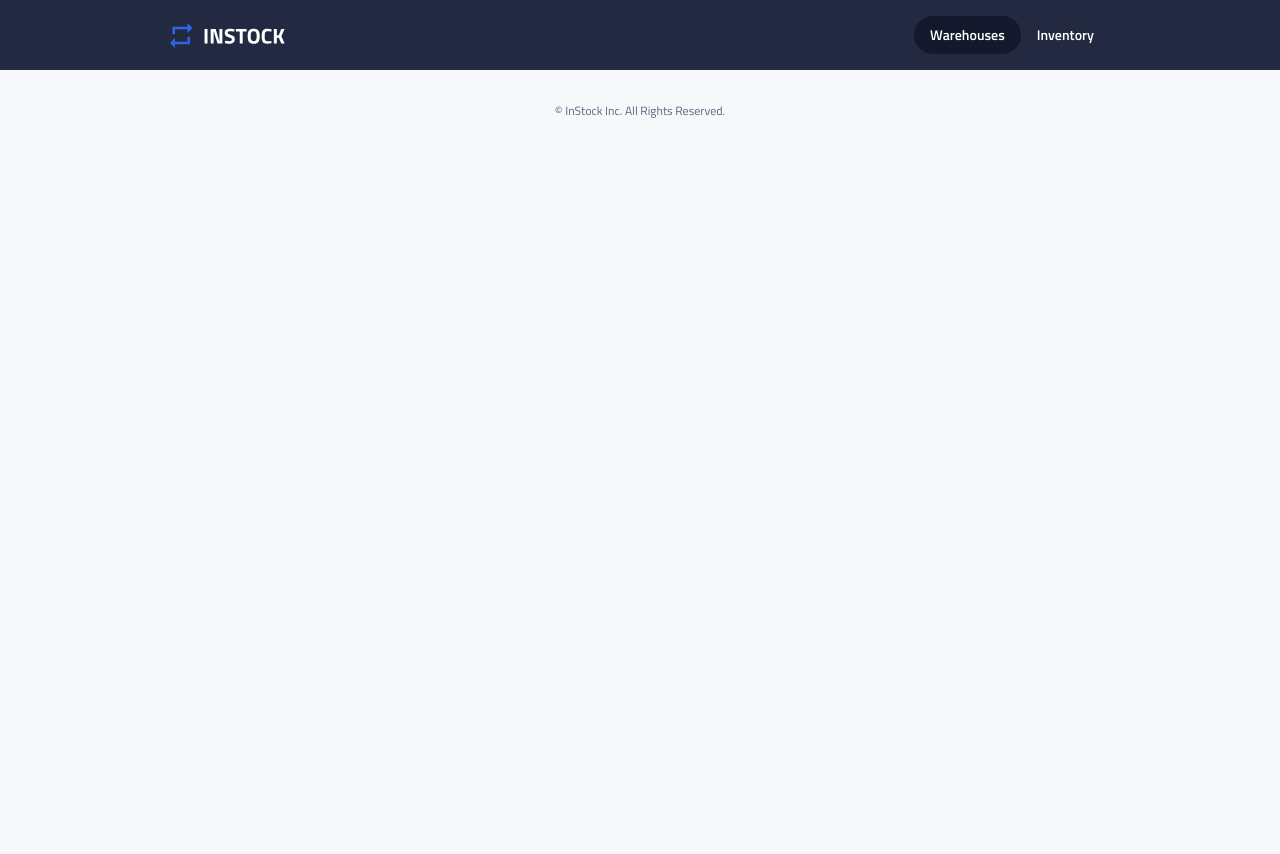
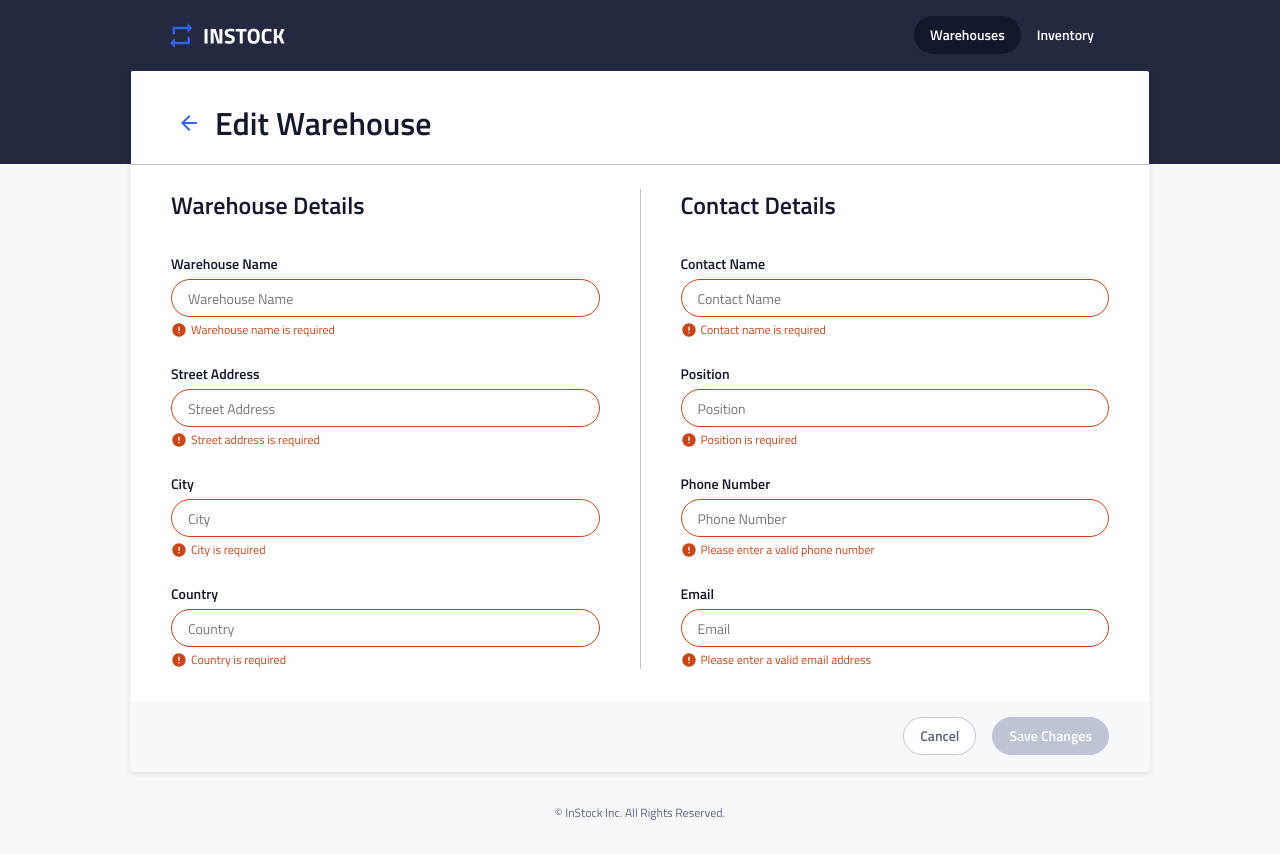
Before and after one commit to alperzini/instock-client, a React (Vite) app: page /editWarehouse/1 in a window 1280 px wide. Before the commit the page ends 800 px from the top, so only its background shows below. Built offline with nearby package versions, Linux system fonts and the light colour scheme; no server answers.

Commit message:
edit warehouse page

```diff
--- a/src/pages/EditWarehousePage/EditWarehousePage.jsx
+++ b/src/pages/EditWarehousePage/EditWarehousePage.jsx
@@ -1,8 +1,21 @@
+import { useParams } from "react-router-dom";
+import PageWrapper from "../../components/PageWrapper/PageWrapper";
+import WarehouseForm from "../../components/WarehouseForm/WarehouseForm";
 import "./EditWarehousePage.scss";
 
-const EditWarehousePage = ({ warehouses, setWarehouses }) => {
-console.log("EditWarehousePage");
+const EditWarehousePage = ({ setWarehouses }) => {
+  const { warehouseId } = useParams();
 
+  return (
+    <PageWrapper className="edit-warehouse">
+      <WarehouseForm
+        setWarehouses={setWarehouses}
+        formTitle="Edit Warehouse"
+        formType="edit"
+        warehouseId={Number(warehouseId)}
+      />
+    </PageWrapper>
+  );
 };
 
 export default EditWarehousePage;
```
